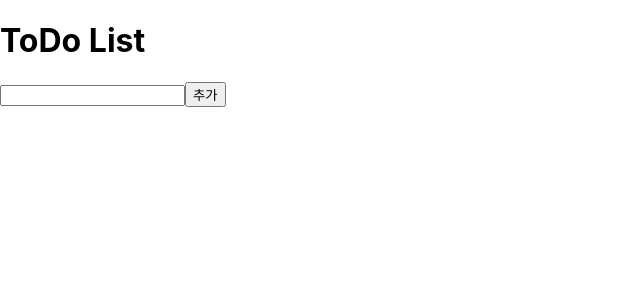
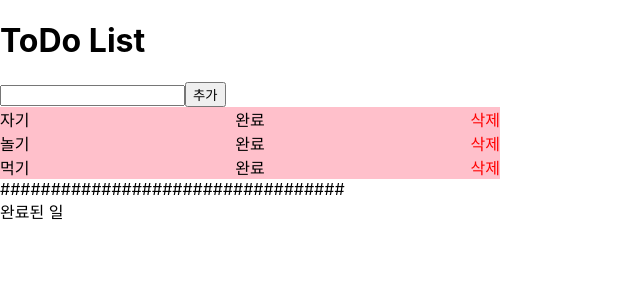
Before and after one commit to hmuri/TodoList, a React (Create React App) app: page / in a window 1280 px wide. Shown: the top 300 px of the page, without its empty margins (0-640 px from the left). Built offline with nearby package versions, Linux system fonts and the light colour scheme.

Commit message:
Todo 리스트 삭제 만들기

```diff
--- a/src/App.js
+++ b/src/App.js
@@ -1,7 +1,8 @@
 import React, { useState } from "react";
+import styled from 'styled-components';
 
 function App() {
-  const [tasks, setTasks] = useState([]);
+  const [tasks, setTasks] = useState(["자기","놀기","먹기"]);
   const [input, setInput] = useState("");
 
   const handleAddTask = () => {
@@ -15,18 +16,42 @@ function App() {
     setInput(event.target.value);
   };
 
+  const handleDelete = (index) => {
+    // 놀기 index=2
+    const newTasks = tasks.filter((task,i) => i != index);
+    setTasks(newTasks);
+  };
+
   return (
     <div>
       <h1>ToDo List</h1>
       <input type="text" value={input} onChange={handleChange} />
       <button onClick={handleAddTask}>추가</button>
-      <div>
+       <div>
         {tasks.map((task, index) => (
-          <div key={index}>{task}</div>
-        ))}
-      </div>
+          <TaskBox>
+           <div key={index}>{task}</div>
+           <div>완료</div>
+           <DeleteText onClick={() => handleDelete(index)}>삭제</DeleteText>
+         </TaskBox>
+         ))}
+     </div>
+     ##################################
+     <div>완료된 일</div>
     </div>
   );
 }
 
 export default App;
+
+const TaskBox = styled.div`
+  width: 500px;
+  background-color: pink;
+  display: flex;
+  justify-content: space-between;
+`;
+
+const DeleteText = styled.div`
+ color: red;
+ cursor: pointer;
+ `;
```
